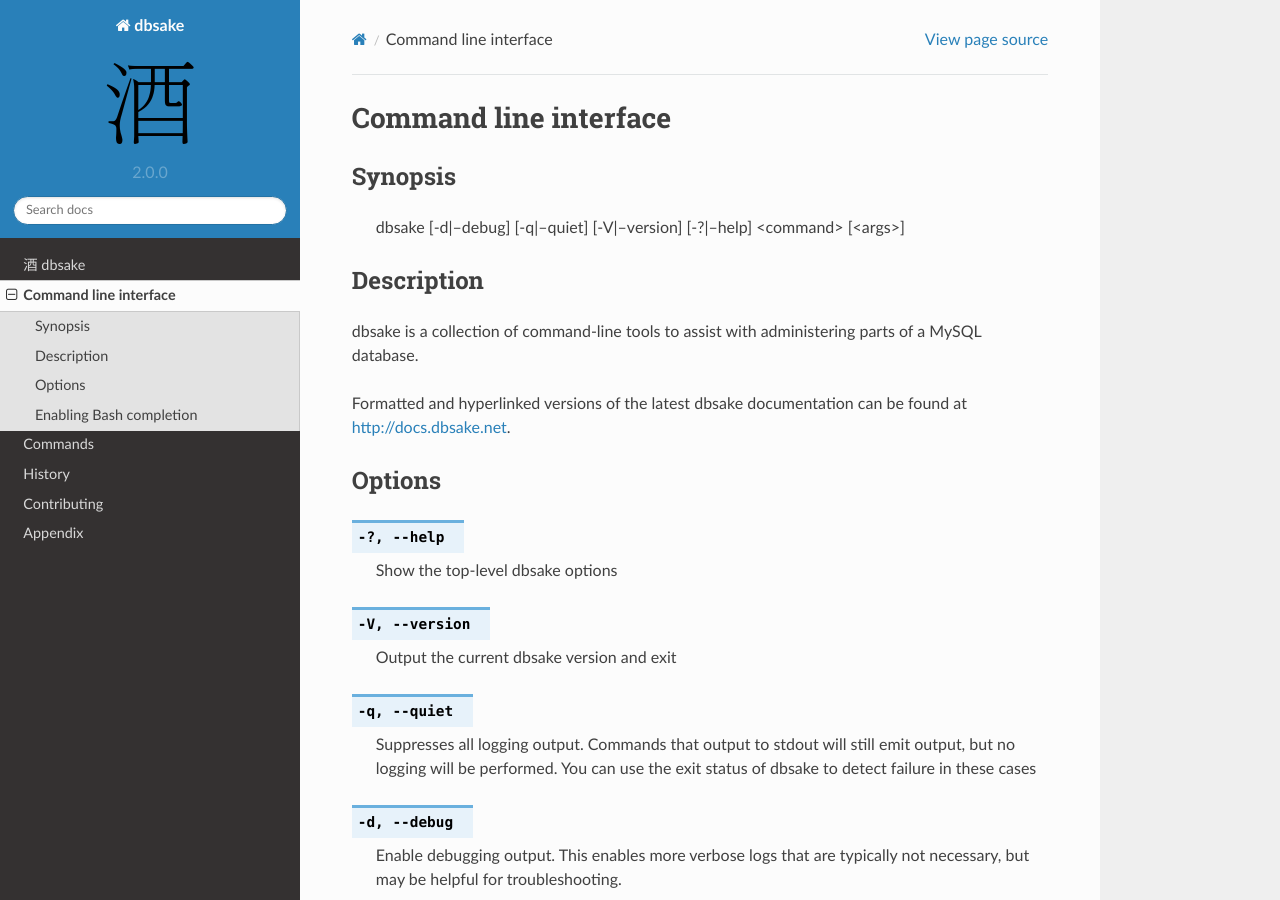
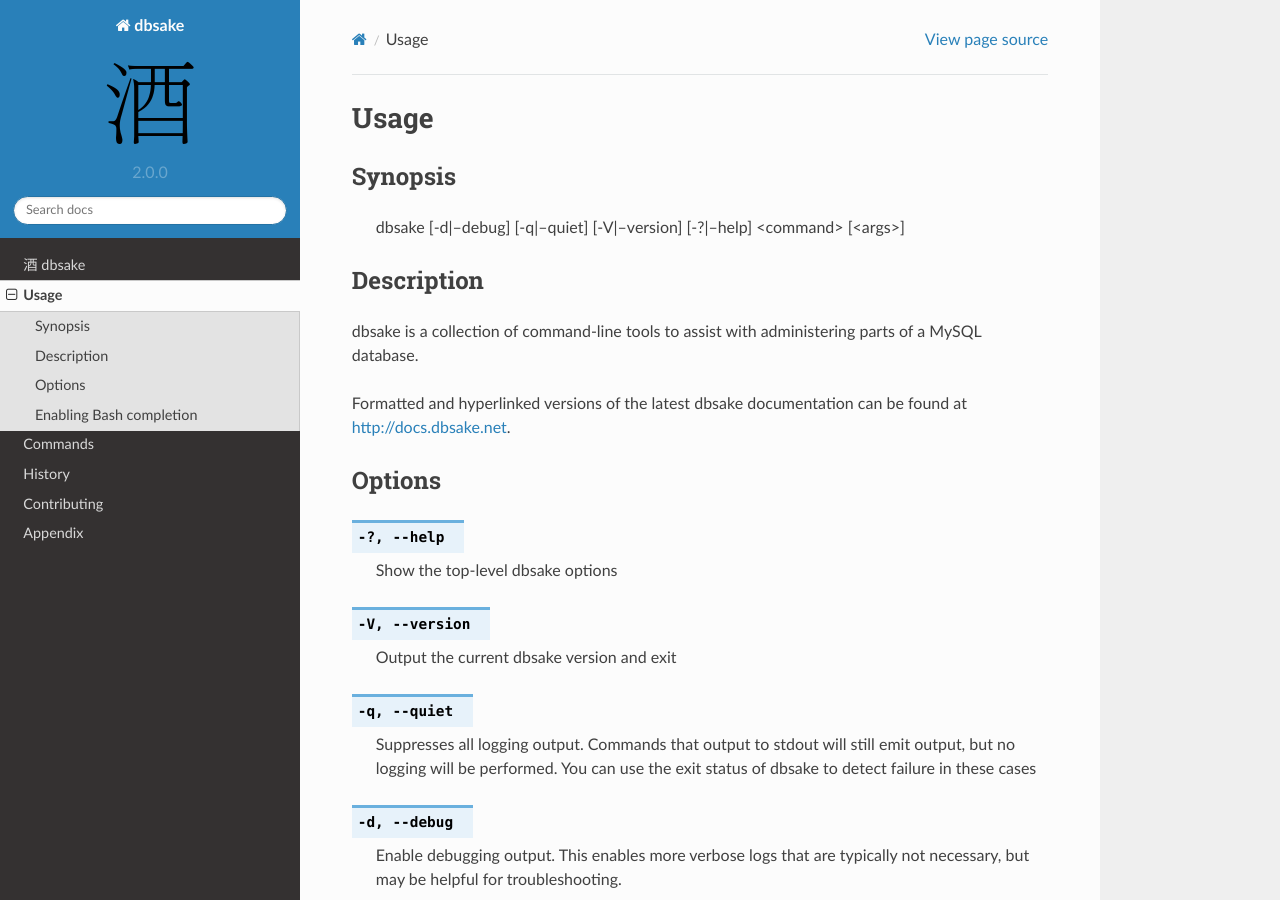
Before and after one commit to abg/dbsake, a Sphinx documentation site: the page built from docs/cli.rst, in a window 1280 px wide and 900 px high. Built offline with Sphinx 7.4.7 and the Read the Docs theme 2.0.0, drawn with Linux system fonts in a browser that asks for light colours.

Commit message:
cleanup documentation

```diff
--- a/docs/cli.rst
+++ b/docs/cli.rst
@@ -1,5 +1,5 @@
-Command line interface
-======================
+Usage
+=====
 
 Synopsis
 --------
```
